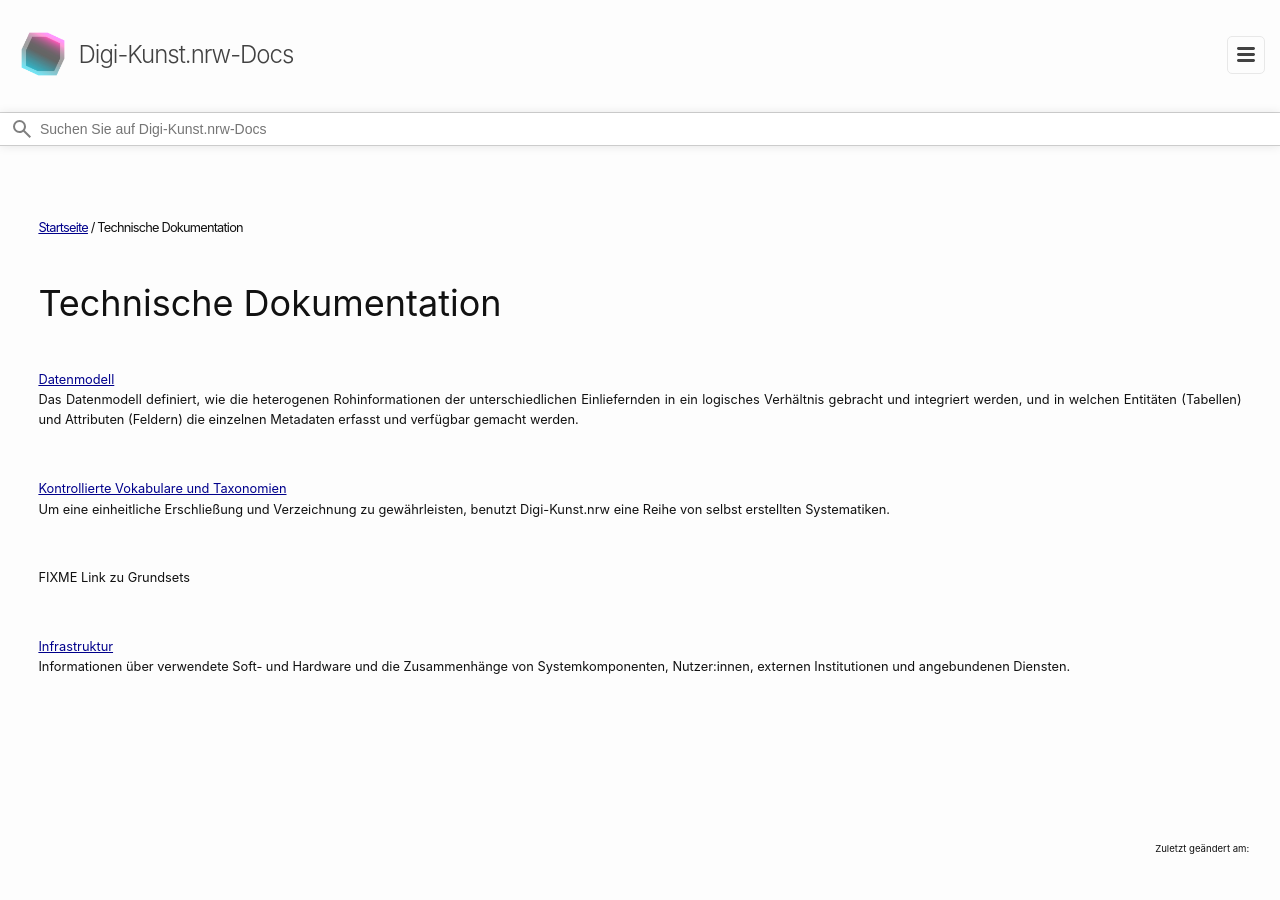
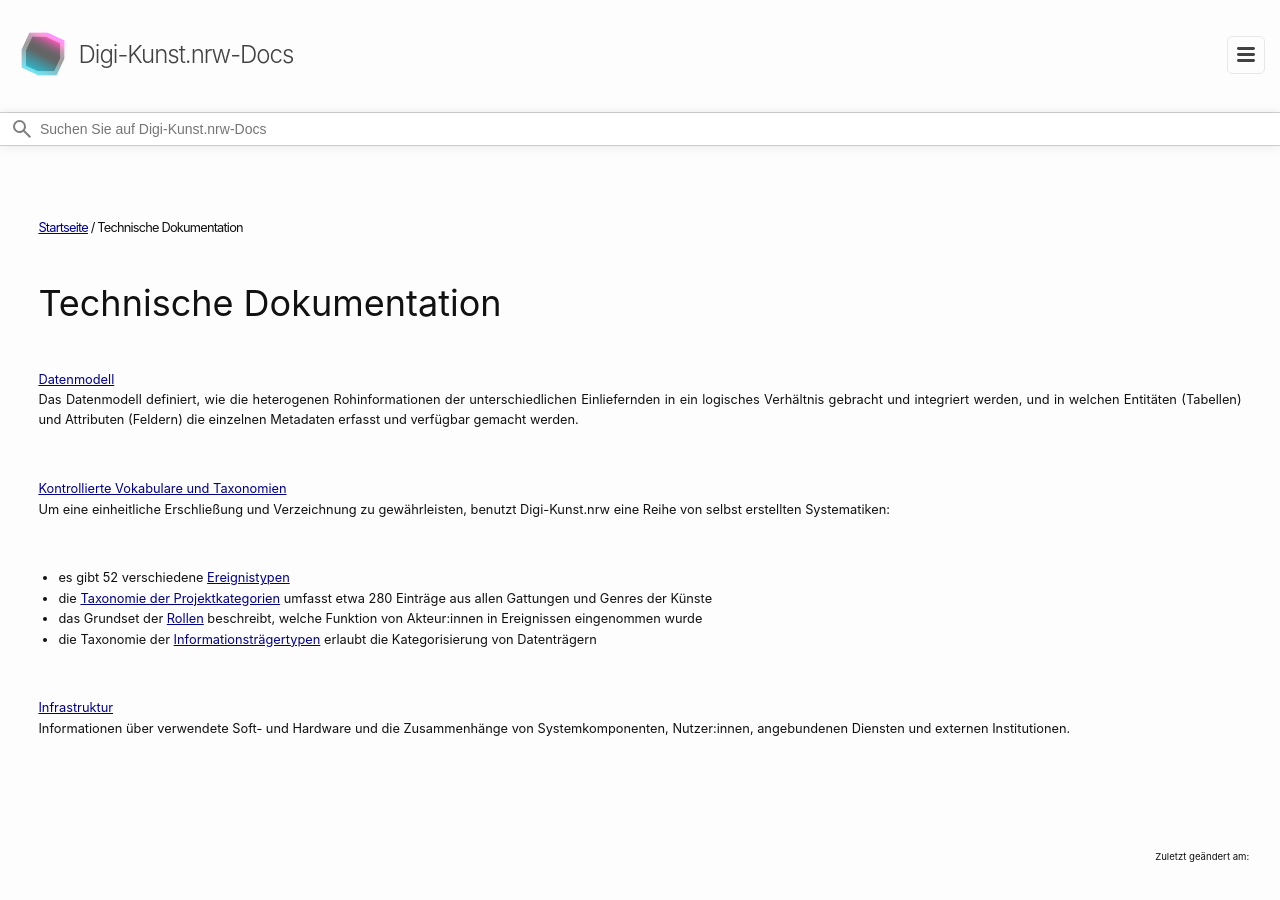
Before and after one commit to christiansievers/site-test, a Jekyll site: the page built from technische-dokumentation/index.markdown, in a window 1280 px wide and 900 px high. Built offline with Jekyll 4.4.1, drawn with Linux system fonts in a browser that asks for light colours; a script that is not in the unit is left out.

Commit message:
add Links

```diff
--- a/technische-dokumentation/index.markdown
+++ b/technische-dokumentation/index.markdown
@@ -12,10 +12,13 @@ Das Datenmodell definiert, wie die heterogenen Rohinformationen der unterschiedl
 
 
 [Kontrollierte Vokabulare und Taxonomien]({{ site.baseurl }}/technische-dokumentation/kontrollierte-vokabulare-und-taxonomien/kontrollierte-vokabulare-und-taxonomien)\
-Um eine einheitliche Erschließung und Verzeichnung zu gewährleisten, benutzt Digi-Kunst.nrw eine Reihe von selbst erstellten Systematiken.
+Um eine einheitliche Erschließung und Verzeichnung zu gewährleisten, benutzt Digi-Kunst.nrw eine Reihe von selbst erstellten Systematiken:
 
-FIXME Link zu Grundsets
+  * es gibt 52 verschiedene [Ereignistypen]({{ site.baseurl}}/technische-dokumentation/kontrollierte-vokabulare-und-taxonomien/ereignistypen-grundset)
+  * die [Taxonomie der Projektkategorien]({{ site.baseurl}}/technische-dokumentation/kontrollierte-vokabulare-und-taxonomien/projektkategorien-grundset) umfasst etwa 280 Einträge aus allen Gattungen und Genres der Künste
+  * das Grundset der [Rollen]({{ site.baseurl}}/technische-dokumentation/kontrollierte-vokabulare-und-taxonomien/rollen-grundset) beschreibt, welche Funktion von Akteur:innen in Ereignissen eingenommen wurde
+  * die Taxonomie der [Informationsträgertypen]({{ site.baseurl}}/technische-dokumentation/kontrollierte-vokabulare-und-taxonomien/informationstraegertypen-grundset) erlaubt die Kategorisierung von Datenträgern
 
 
 [Infrastruktur]({{ site.baseurl }}/technische-dokumentation/infrastruktur)\
-Informationen über verwendete Soft- und Hardware und die Zusammenhänge von Systemkomponenten, Nutzer:innen, externen Institutionen und angebundenen Diensten.
+Informationen über verwendete Soft- und Hardware und die Zusammenhänge von Systemkomponenten, Nutzer:innen, angebundenen Diensten und externen Institutionen.
--- a/technische-dokumentation/infrastruktur.markdown
+++ b/technische-dokumentation/infrastruktur.markdown
@@ -5,16 +5,14 @@ order: 3.3
 ---
 
 
-erklären, wie alles zusammenhängt und was die einzelnen Komponenten leisten, zb Rosetta = OAIS
+[TODO: erklären, wie alles zusammenhängt und was die einzelnen Komponenten leisten, zb Rosetta = OAIS]
 
 
 Im von ... bis ... laufenden Vorprojekt wurde erarbeitet, dass die von dem RRZK der Universität zu Köln entwickelte Repositoriumssoftware KA3 und für die Langzeitverfügbarkeit das vom hbz betriebene Rosetta verwendet werden soll.
 
 ## Strukturdiagramm
-Dieses Strukturdiagramm veranschaulicht den logischen Aufbau der intendierten Projektinfrastruktur und zeigt die Zusammenhänge von Systemkomponenten, Nutzer:innen, externen Institutionen und angebundenen Diensten.
+Dieses Strukturdiagramm veranschaulicht den logischen Aufbau der intendierten Projektinfrastruktur und zeigt die Zusammenhänge von Systemkomponenten, Nutzer:innen, angebundenen Diensten und externen Institutionen.
 
-
-----
 
 ## KA3
 
```
